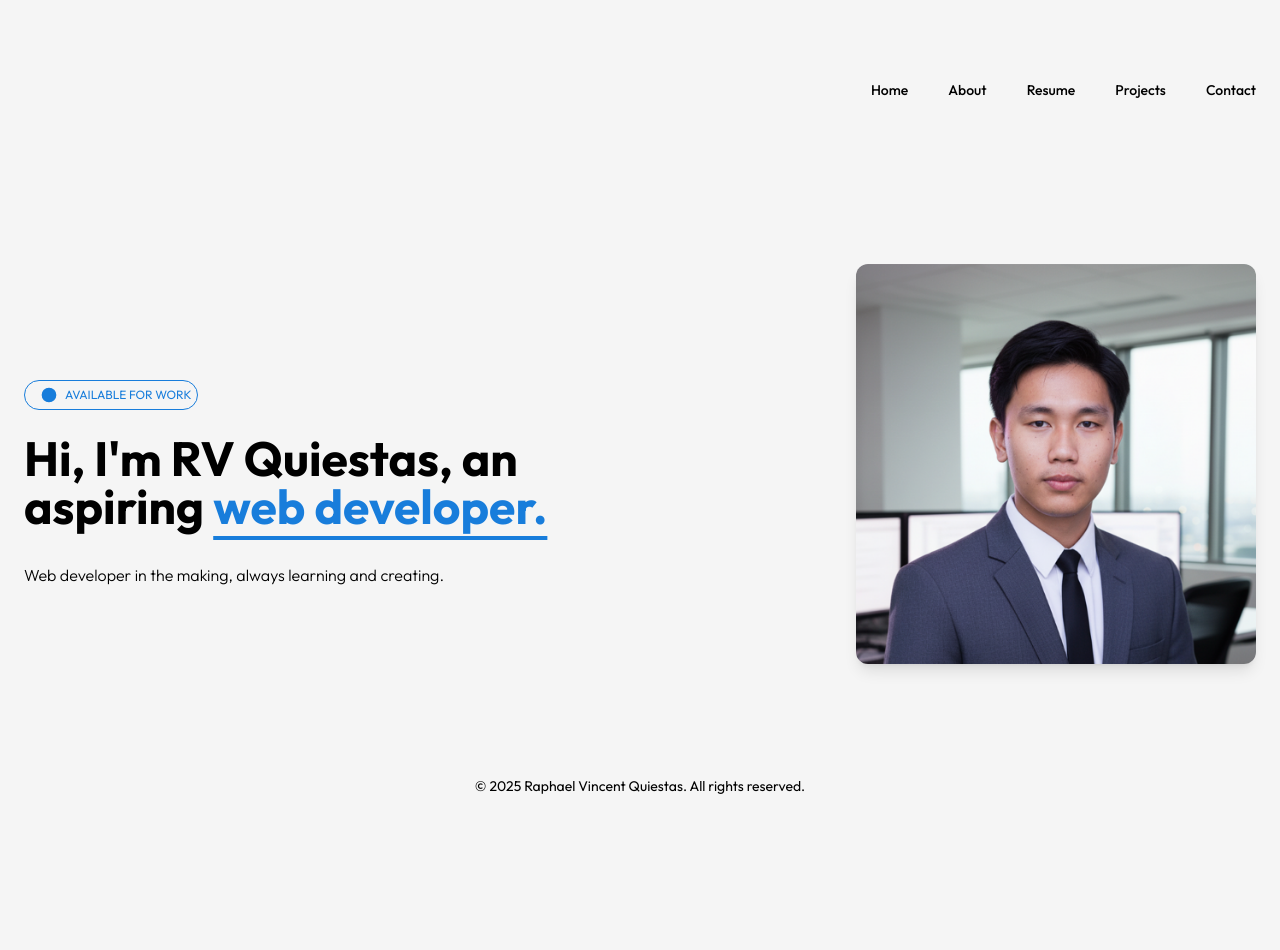
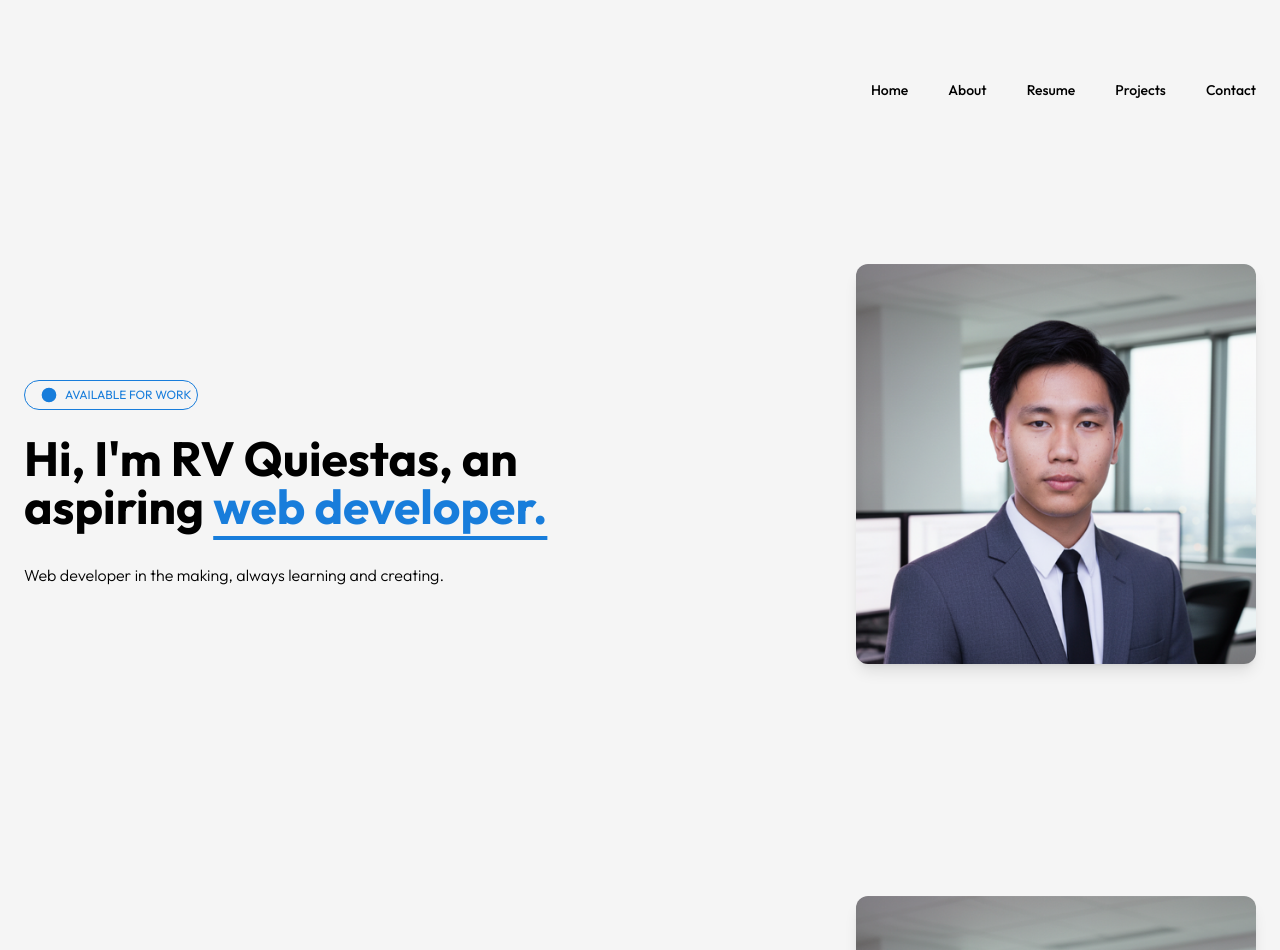
Before and after one commit to rvquiestas/my-portfolio, a React (Vite) app in the folder frontend/: page / in a window 1280 px wide. Shown: the top 950 px of the page. Before the commit the page ends 820 px from the top, so only its background shows below. Built offline with nearby package versions, Linux system fonts and the light colour scheme; the HTML template or start-up script is replaced by a standard one.

Commit message:
Update Footer.jsx and Home.jsx
+ Footer.jsx - add border top

+ Home.jsx - make sure footer is always at the bottom of the viewport

```diff
--- a/frontend/src/components/Footer.jsx
+++ b/frontend/src/components/Footer.jsx
@@ -3,7 +3,7 @@ import Container from './Container';
 const Footer = () => {
   return (
     <footer className="mt-auto">
-      <Container>
+      <Container className='border-t border-t-gray-400'>
         <div className="py-6 text-center text-sm text-primary">
           © 2025 Raphael Vincent Quiestas. All rights reserved.
         </div>
--- a/frontend/src/pages/Home.jsx
+++ b/frontend/src/pages/Home.jsx
@@ -14,13 +14,14 @@ const Home = () => {
   }, []);
 
   return (
-    <div className="min-h-screen flex flex-col">
-      <PageTransition key="home-content">
+    <PageTransition key="home-content">
+      <div className="min-h-screen flex flex-col">
         <Navbar />
         <Hero />
+        <Hero />
         <Footer />
-      </PageTransition>
-    </div>
+      </div>
+    </PageTransition>
   );
 };
 
```
